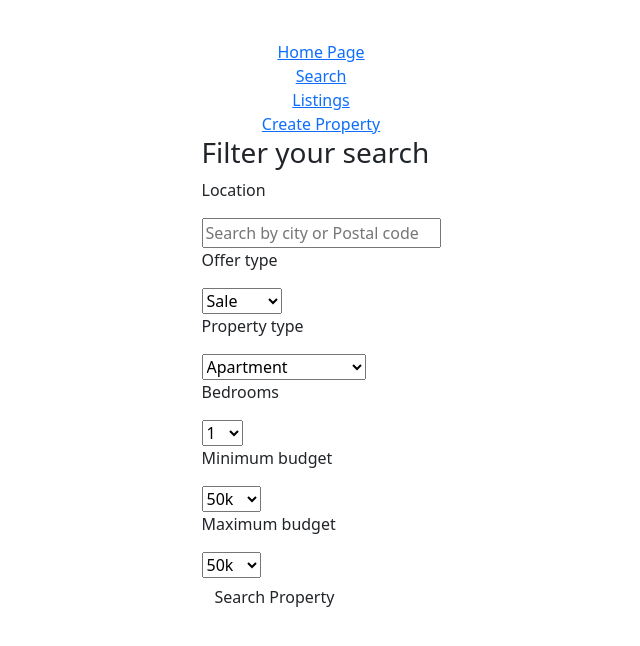
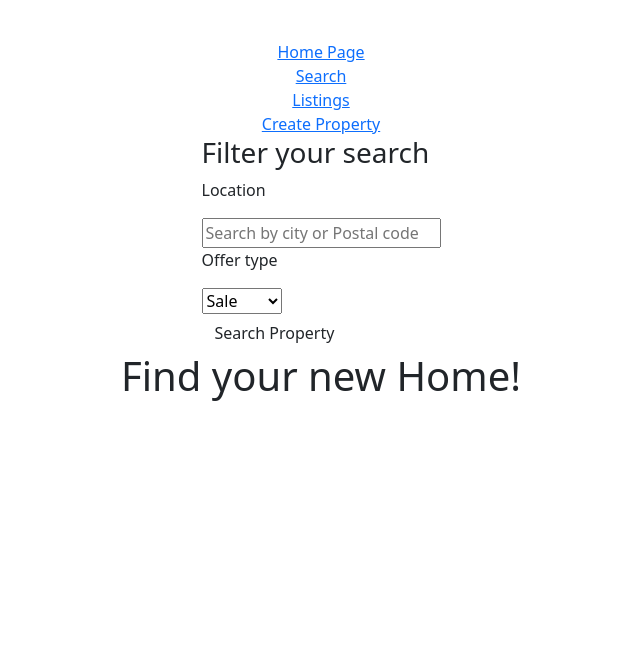
Before and after one commit to Bokyung022/2024_JustSell_React, a React (Create React App) app in the folder JustSell/client/: page /search in a window 1280 px wide. Shown: the top 646 px of the page, without its empty margins (319-959 px from the left). Built offline with nearby package versions, Linux system fonts and the light colour scheme.

Commit message:
Update Filter.js

```diff
--- a/JustSell/client/src/pages/Filter.js
+++ b/JustSell/client/src/pages/Filter.js
@@ -1,102 +1,172 @@
-import React from "react";
+import React, { useState } from "react";
+import { Formik, Form, Field, ErrorMessage } from "formik";
+import * as Yup from "yup";
+import axios from "axios";
+import { useNavigate } from "react-router-dom";
 
 function Filter() {
+  let navigate = useNavigate();
+  const [listOfProperties, setListProperties] = useState([]);
+  const initialValues = {
+    location: "",
+    sellOption: "sale",
+    propertyType: "apartment",
+    bedrooms: "1",
+    minBudget: "0",
+    maxBudget: "50000",
+  };
+  const validationSchema = Yup.object().shape({
+    location: Yup.string().max(50, "Must be 50 characters or less"),
+  });
+  const onSubmit = async (data) => {
+    try {
+      const response = await axios.get(
+        "http://localhost:3001/properties/search",
+        { params: data }
+      );
+      setListProperties(response.data);
+    } catch (error) {
+      console.error(error);
+    }
+  };
   return (
-    <session className="filters" style={{ paddingBottom: 0 }}>
-      <form action="" method="post">
+    <>
+      <section className="filters" style={{ paddingBottom: 0 }}>
+        <Formik
+          initialValues={initialValues}
+          onSubmit={onSubmit}
+          validationSchema={validationSchema}
+        >
+          <Form>
             <div id="close-filter">
-          <i class="fas fa-times"></i>
+              <i className="fas fa-times"></i>
             </div>
             <h3>Filter your search</h3>
-        <div class="flex">
-          <div class="box">
+            <div className="flex">
+              <div className="box">
                 <p>Location</p>
-            <input
+                <Field
                   type="text"
-              name="Location"
+                  name="location"
                   required
-              maxlength="50"
+                  maxLength="50"
                   placeholder="Search by city or Postal code"
-              class="input"
+                  className="input"
+                />
+                <ErrorMessage
+                  name="location"
+                  component="div"
+                  className="error"
                 />
               </div>
-          <div class="box">
+              <div className="box">
                 <p>Offer type</p>
-            <select name="sellOption" class="input" required>
-              <option value="sale" selected>
-                Sale
-              </option>
+                <Field as="select" name="sellOption" className="input" required>
+                  <option value="sale">Sale</option>
                   <option value="resale">Resale</option>
                   <option value="leasing">Leasing</option>
-            </select>
-          </div>
-          <div class="box">
-            <p>Property type</p>
-            <select name="PropertyType" class="input" required>
-              <option value="apartment" selected>
-                Apartment
-              </option>
-              <option value="house">House</option>
-              <option value="duplexTriplex">Duplex or Triplex</option>
-              <option value="condo">Condo</option>
-              <option value="comercialBuilding">Comercial Building</option>
-            </select>
-          </div>
-          <div class="box">
-            <p>Bedrooms</p>
-            <select name="Bedrooms" class="input" required>
-              <option value="1" selected>
-                1
-              </option>
-              <option value="2">2</option>
-              <option value="3">3</option>
-              <option value="4">4</option>
-              <option value="5">5</option>
-              <option value="6">6+</option>
-            </select>
-          </div>
-          <div class="box">
-            <p>Minimum budget</p>
-            <select name="min" class="input" required>
-              <option value="0">0</option>
-              <option value="50000" selected>
-                50k
-              </option>
-              <option value="100000">100k</option>
-              <option value="150000">150k</option>
-              <option value="200000">200k</option>
-              <option value="300000">300k</option>
-              <option value="400000">400k</option>
-              <option value="450000">450k</option>
-              <option value="500000">500k</option>
-              <option value="1000000">1M</option>
-            </select>
-          </div>
-          <div class="box">
-            <p>Maximum budget</p>
-            <select name="max" class="input" required>
-              <option value="50000" selected>
-                50k
-              </option>
-              <option value="100000">100k</option>
-              <option value="150000">150k</option>
-              <option value="200000">200k</option>
-              <option value="300000">300k</option>
-              <option value="400000">400k</option>
-              <option value="450000">450k</option>
-              <option value="500000">500k</option>
-              <option value="1000000">1M+</option>
-            </select>
+                </Field>
+                <ErrorMessage
+                  name="sellOption"
+                  component="div"
+                  className="error"
+                />
               </div>
             </div>
+            <button type="submit" className="btn">
+              Search Property
+            </button>
+          </Form>
+        </Formik>
+      </section>
+
+      <section className="listings">
+        {listOfProperties.length > 0 ? (
+          <>
+            <h1 className="heading">Search Results</h1>
+            <div className="box-container">
+              {listOfProperties.map((property) => (
+                <div key={property.PropertyID} className="box">
+                  <Form action="" method="POST">
                     <input
-          type="submit"
-          value="Search Property"
-          name="filter_search"
-          class="btn"
+                      type="hidden"
+                      name="PropertyID"
+                      value={property.PropertyID}
                     />
-      </form>
-    </session>
+                    <div className="thumb">
+                      <img
+                        src={`images/PropertiesImages/${property.ImageFileName}`}
+                        alt="Property"
+                      />
+                    </div>
+                  </Form>
+                  <div className="box">
+                    <div className="price">
+                      <i className="fas fa-dollar-sign"></i>
+                      <span>
+                        {property.Price.toFixed(2).replace(
+                          /\d(?=(\d{3})+\.)/g,
+                          "$&,"
+                        )}
+                      </span>
+                    </div>
+                    <h3 className="name">{property.PropertyType}</h3>
+                    <p className="location">
+                      <i className="fas fa-map-marker-alt"></i>
+                      <span>{property.City}</span>
+                    </p>
+                    <div className="flex">
+                      <p>
+                        <i className="fas fa-house"></i>
+                        <span>{property.PropertyType}</span>
+                      </p>
+                      <p>
+                        <i className="fas fa-bed"></i>
+                        <span>{property.Bedrooms}</span>
+                      </p>
+                      <p>
+                        <i className="fas fa-trowel"></i>
+                        <span>{property.ConstructionStatus}</span>
+                      </p>
+                      <p>
+                        <i className="fas fa-couch"></i>
+                        <span>
+                          {property.furnished ? "furnished" : "not furnished"}
+                        </span>
+                      </p>
+                      <p>
+                        <i className="fas fa-maximize"></i>
+                        <span>{property.size}sqft</span>
+                      </p>
+                    </div>
+                    <div className="flex-btn">
+                      <button
+                        className="btn"
+                        onClick={() => {
+                          navigate(`/property/${property.PropertyID}`);
+                        }}
+                      >
+                        View Details
+                      </button>
+                      <button
+                        onClick={() => {
+                          navigate(`/property/${property.PropertyID}`);
+                        }}
+                        className="btn"
+                      >
+                        Send Offer
+                      </button>
+                    </div>
+                  </div>
+                </div>
+              ))}
+            </div>
+          </>
+        ) : (
+          <h1 className="heading">Find your new Home!</h1>
+        )}
+      </section>
+    </>
   );
 }
 
```
Lines whose indentation alone changed are shown as unchanged.
